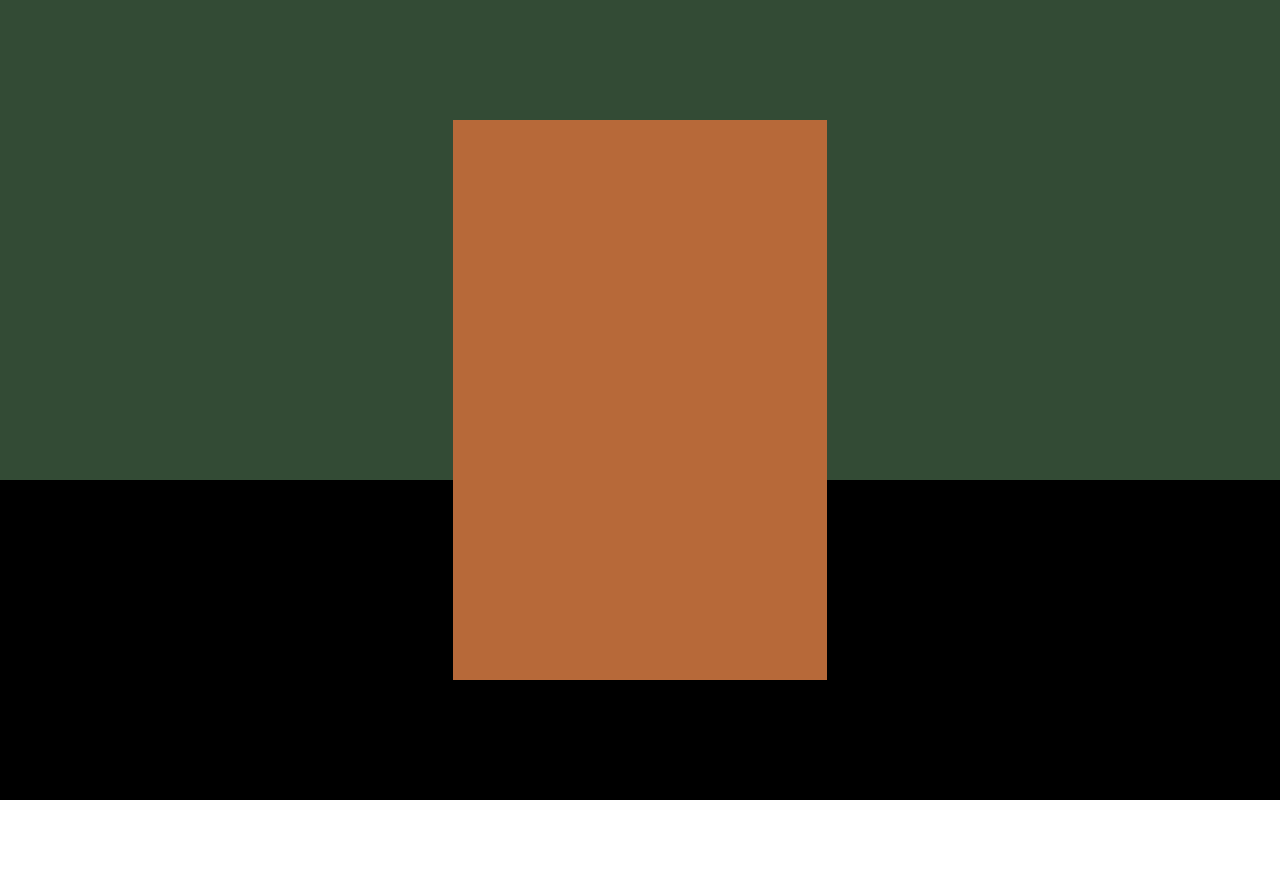
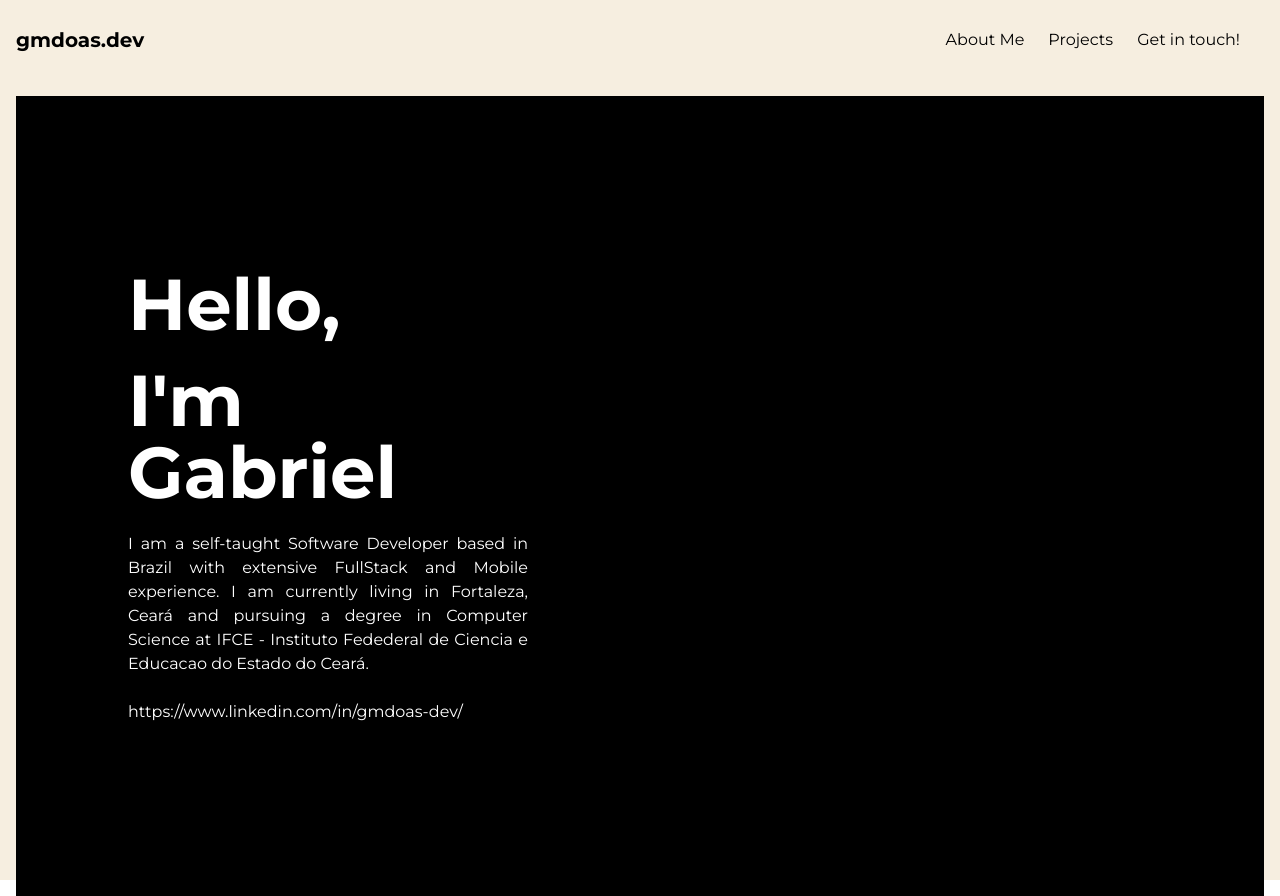
Before and after one commit to CaffeineIssues/gm-personal-portfolio, a Next.js app: page / in a window 1280 px wide. Before the commit the page ends 800 px from the top, so only its background shows below. Built offline with nearby package versions, Linux system fonts and the light colour scheme.

Commit message:
structuring

```diff
--- a/package.json
+++ b/package.json
@@ -9,6 +9,7 @@
     "lint": "next lint"
   },
   "dependencies": {
+    "@next/font": "^14.0.4",
     "next": "14.0.4",
     "react": "^18",
     "react-dom": "^18",
--- a/src/app/Components/Container.tsx
+++ b/src/app/Components/Container.tsx
@@ -1,11 +1,17 @@
 import React from 'react';
+import { Montserrat } from 'next/font/google';
 
 type ContainerProps = {
   children?: React.ReactNode;
 };
 
+const montSerrat = Montserrat({ subsets: ['latin'] });
 const Container: React.FC<ContainerProps> = ({ children }) => {
-  return <div className="bg-black h-screen w-screen">{children}</div>;
+  return (
+    <div className={`${montSerrat.className} bg-black h-screen w-screen`}>
+      {children}
+    </div>
+  );
 };
 
 export default Container;
--- /dev/null
+++ b/src/app/Components/NavBar.tsx
@@ -0,0 +1,34 @@
+import React from 'react';
+
+export default function Header() {
+  return (
+    <header className="bg-[#f6eee0] sm:flex sm:justify-between sm:items-center sm:px-4 sm:py-3  w-full">
+      <div className="flex items-center justify-between px-4 py-3 sm:p-0">
+        <div className="text-black text-xl font-bold">gmdoas.dev</div>
+        <button className="text-black focus:outline-none sm:hidden md:hidden">
+          Menu
+        </button>
+      </div>
+      <nav className="sm:flex sm:items-center sm:px-4 sm:py-3">
+        <a
+          href="#"
+          className="block px-2 py-1 text-black rounded hover:bg-gray-700 sm:mt-0 sm:ml-2 "
+        >
+          About Me
+        </a>
+        <a
+          href="#"
+          className="block px-2 py-1 text-black rounded hover:bg-gray-700 sm:mt-0 sm:ml-2"
+        >
+          Projects
+        </a>
+        <a
+          href="#"
+          className="block px-2 py-1 text-black rounded hover:bg-gray-700 sm:mt-0 sm:ml-2"
+        >
+          Get in touch!
+        </a>
+      </nav>
+    </header>
+  );
+}
--- a/src/app/Sections/LandingSection.tsx
+++ b/src/app/Sections/LandingSection.tsx
@@ -1,41 +1,39 @@
+/* eslint-disable react/no-unescaped-entities */
 'use client';
 import React from 'react';
 import SectionContainer from '@components/SectionContainer';
 
-type TopHalfProps = {
-  children?: React.ReactNode;
-};
-
-type BottomHalfProps = {
-  children?: React.ReactNode;
-};
-
-const TopHalf = ({ children }: TopHalfProps) => {
-  return (
-    <div className="w-screen pl-[5em] pr-[5em] flex-1 flex justify-center items-center h-3/5 pt-80 z-0">
-      {children}
-    </div>
-  );
-};
-const BottomHalf = ({ children }: BottomHalfProps) => {
-  return <div className="h-2/5 bg-black">{children}</div>;
-};
-
-const ProfilePicture = () => {
-  return <div className="h-[35em] w-2/6 bg-[#b76939] "></div>;
-};
-
-const Introduction = () => {
-  return <div></div>;
-};
-
 function LandingSection() {
   return (
-    <SectionContainer className={'bg-[#334b35] h-screen flex flex-col'}>
-      <TopHalf>
-        <ProfilePicture />
-      </TopHalf>
-      <BottomHalf></BottomHalf>
+    <SectionContainer
+      className={
+        'bg-[#f6eee0] p-4 h-screen w-full grid lg:grid-cols-2  sm:flex-row'
+      }
+    >
+      <div className="bg-black lg:w-full sm:w-screen">
+        <div className="h-screen flex items-center justify-center">
+          <div className="lg:p-28 space-y-6">
+            <h1 className="text-7xl text-white font-bold">Hello,</h1>
+            <h2 className="text-7xl  text-white font-bold">I'm Gabriel</h2>
+            <p className="text-white text-justify">
+              I am a self-taught Software Developer based in Brazil with
+              extensive FullStack and Mobile experience. I am currently living
+              in Fortaleza, Ceará and pursuing a degree in Computer Science at
+              IFCE - Instituto Fedederal de Ciencia e Educacao do Estado do
+              Ceará.
+            </p>
+            <div>
+              <a
+                className="text-white"
+                href="https://www.linkedin.com/in/gmdoas-dev/"
+              >
+                https://www.linkedin.com/in/gmdoas-dev/
+              </a>
+            </div>
+          </div>
+        </div>
+      </div>
+      <div className="bg-black lg:w-full">qew</div>
     </SectionContainer>
   );
 }
--- a/src/app/page.tsx
+++ b/src/app/page.tsx
@@ -1,9 +1,12 @@
 import Image from 'next/image';
 import Container from '@components/Container';
 import LandingSection from '@/app/Sections/LandingSection';
+import Navbar from '@components/NavBar';
+
 export default function Home() {
   return (
     <Container>
+      <Navbar />
       <LandingSection />
     </Container>
     //<main className="flex min-h-screen flex-col items-center justify-between p-24">
```
Also changed, not shown: 1 other file (tests, documents, lock files or other folders).
